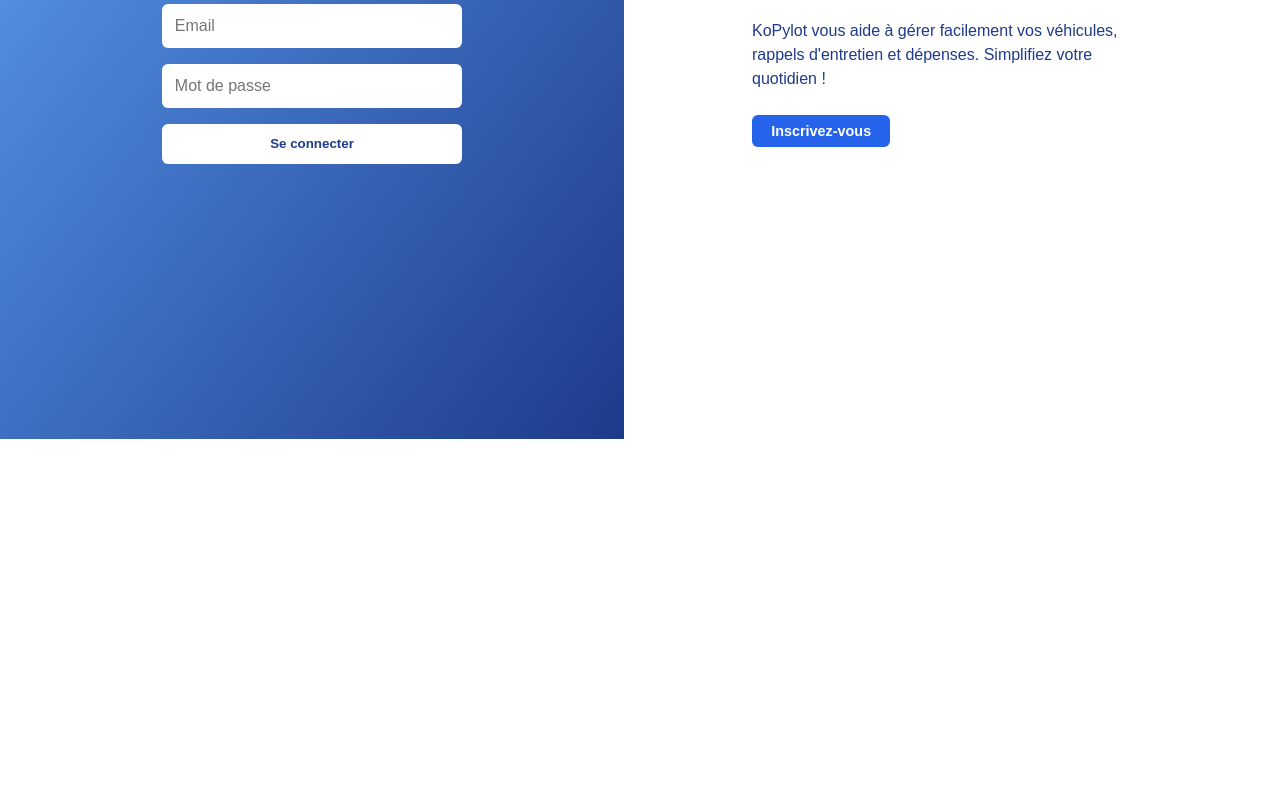
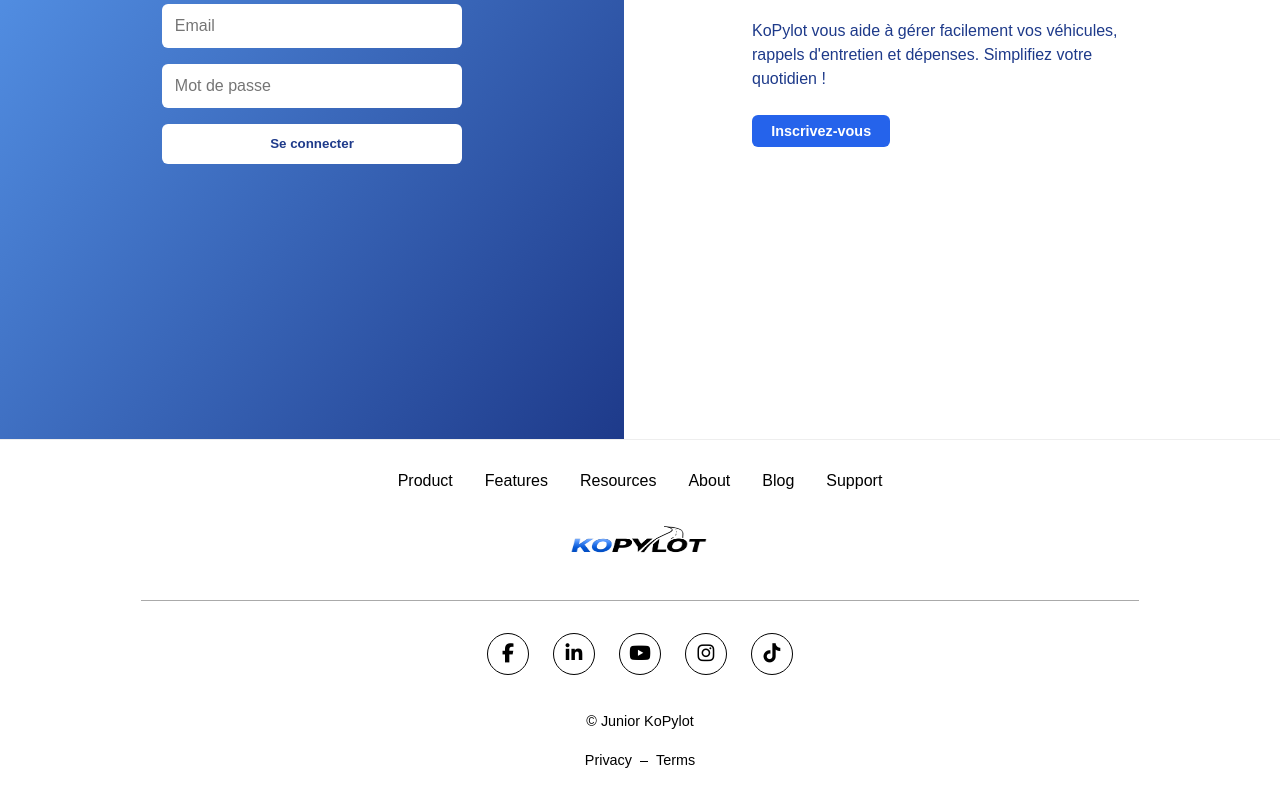
Before and after one commit to Roinuj22/KoPylot, a Next.js app: page /connexion in a window 1280 px wide. Shown: the part 361-1161 px from the top of the page. Before the commit the page ends 800 px from the top, so only its background shows below. Built offline with nearby package versions, Linux system fonts and the light colour scheme.

Commit message:
Navbar and Footer crées

```diff
--- /dev/null
+++ b/components/Footer.jsx
@@ -0,0 +1,47 @@
+import React from 'react';
+import Link from 'next/link';
+import Image from 'next/image';
+
+export default function Footer() {
+    return (
+        <footer className="footer">
+            <div className="footer-top">
+                <Link href="#">Product</Link>
+                <Link href="#">Features</Link>
+                <Link href="#">Resources</Link>
+                <Link href="#">About</Link>
+                <Link href="#">Blog</Link>
+                <Link href="#">Support</Link>
+            </div>
+
+            <div className="footer-logo">
+                <Image
+                    src="/image/Logo.png"
+                    alt="Logo KoPylot"
+                    width={150}
+                    height={50}
+                    priority
+                />
+            </div>
+
+            <hr className="footer-divider" />
+
+            <div className="footer-socials">
+                <a href="#"><i className="fab fa-facebook-f"></i></a>
+                <a href="#"><i className="fab fa-linkedin-in"></i></a>
+                <a href="#"><i className="fab fa-youtube"></i></a>
+                <a href="#"><i className="fab fa-instagram"></i></a>
+                <a href="#"><i className="fab fa-tiktok"></i></a>
+            </div>
+
+            <div className="footer-bottom">
+                <p>© Junior KoPylot</p>
+                <div className="footer-links">
+                    <Link href="#">Privacy</Link>
+                    <span>–</span>
+                    <Link href="#">Terms</Link>
+                </div>
+            </div>
+        </footer>
+    );
+}
--- /dev/null
+++ b/components/Navbar.jsx
@@ -0,0 +1,48 @@
+import React, { useState } from 'react';
+import Link from 'next/link';
+import Image from 'next/image';
+
+export default function Navbar() {
+    const [isMenuOpen, setIsMenuOpen] = useState(false);
+
+    const toggleMenu = () => {
+        setIsMenuOpen(!isMenuOpen);
+    };
+
+    return (
+        <nav className="navbar">
+            <div className="nav-left">
+                <Image
+                    src="/image/Logo.png"
+                    alt="Logo KoPylot"
+                    width={150}
+                    height={50}
+                    className="logo-image"
+                    priority
+                />
+            </div>
+
+            <div className="nav-center">
+                <Link href="/MesVehicules">Mes véhicules</Link>
+                <Link href="/rappels">Rappels</Link>
+                <Link href="/checklist">Checklist</Link>
+                <Link href="#">Suivi des dépenses</Link>
+                <Link href="/rapportVehicule">Rapport véhicule</Link>
+            </div>
+
+            <div className="nav-right">
+                <button className="profile-button" onClick={toggleMenu}>
+                    👤
+                </button>
+                {isMenuOpen && (
+                    <div className="profile-popup">
+                        <Link href="/profil">Mon profil</Link>
+                        <Link href="/documents">Documents</Link>
+                        <Link href="/parametres">Paramètres</Link>
+                        <Link href="/" className="logout">Se déconnecter</Link>
+                    </div>
+                )}
+            </div>
+        </nav>
+    );
+}
--- a/package.json
+++ b/package.json
@@ -7,6 +7,7 @@
     "start": "next start"
   },
   "dependencies": {
+    "@fortawesome/fontawesome-free": "^6.7.2",
     "firebase": "^11.6.0",
     "framer-motion": "^12.6.3",
     "lucide-react": "^0.503.0",
--- a/pages/_app.js
+++ b/pages/_app.js
@@ -10,8 +10,24 @@
 import '../styles/rappels.css';
 import '../styles/cheecklist.css';
 import '../styles/rapportVehicule.css';
+import '../styles/navbar.css';
+import '../styles/footer.css';
 
 
+import Navbar from '../components/Navbar';
+import Footer from '../components/Footer';
+import '@fortawesome/fontawesome-free/css/all.min.css';
+
 export default function MyApp({ Component, pageProps }) {
-  return <Component {...pageProps} />;
+    const showNavbar = !Component.noNavbar; // on vérifie la clé
+
+    return (
+        <>
+            {showNavbar && <Navbar />}
+
+            <Component {...pageProps} />
+
+            <Footer />
+        </>
+    );
 }
--- a/pages/accueilApresConnexion.jsx
+++ b/pages/accueilApresConnexion.jsx
@@ -76,23 +76,25 @@
     }
 
     return (
-        <div className="page-connectee">
+         <div className="page-connectee">
             {/* === NAVBAR CONNECTÉE === */}
-            <nav className="navbar-connectee">
-                <div className="nav-left">
-                    <a href="/MesVehicules">Mes véhicules</a>
-                    <a href="/rappels">Rappels</a>
-                    <a href="/cheecklist">Checklist</a>
-                    <a href="#">Suivi des dépenses</a>
-                    <a href="/rapportVehicule">Rapport véhicule</a>
-                </div>
-                <div className="nav-center logo">KoPylot</div>
-                <div className="nav-right">
-                    <a href="/profil" className="profile-icon" style={{ textDecoration: "none", fontSize: "1.8rem", color: "#0557d5" }}>
-                        👤
-                    </a>
-                </div>
-            </nav>
+            {/* */}
+            {/*<nav className="navbar-connectee">*/}
+            {/*    <div className="nav-left">*/}
+            {/*        <a href="/MesVehicules">Mes véhicules</a>*/}
+            {/*        <a href="/rappels">Rappels</a>*/}
+            {/*        <a href="/cheecklist">Checklist</a>*/}
+            {/*        <a href="#">Suivi des dépenses</a>*/}
+            {/*        <a href="/rapportVehicule">Rapport véhicule</a>*/}
+            {/*    </div>*/}
+            {/*    <div className="nav-center logo">KoPylot</div>*/}
+            {/*    <div className="nav-right">*/}
+            {/*        <a href="/profil" className="profile-icon" style={{ textDecoration: "none", fontSize: "1.8rem", color: "#0557d5" }}>*/}
+            {/*            👤*/}
+            {/*        </a>*/}
+            {/*    </div>*/}
+            {/*</nav>*/}
+
 
             {/* === DASHBOARD === */}
             <div className="dashboard-contenu">
--- a/pages/connexion.jsx
+++ b/pages/connexion.jsx
@@ -1,5 +1,6 @@
 import React, { useState, useEffect } from "react";
 import { useRouter } from "next/router";
+import AccueilApresConnexion from "./accueilApresConnexion";
 
 export default function ConnexionPage() {
     const router = useRouter();
@@ -89,3 +90,6 @@
         </div>
     );
 }
+
+// bar de navigation
+ConnexionPage.noNavbar = true;
--- a/pages/index.jsx
+++ b/pages/index.jsx
@@ -24,12 +24,15 @@
         return () => window.removeEventListener('scroll', handleScroll);
     }, []);
 
+
+
     const features = [
         {
             title: "Rappels d'entretien",
             description: "Ne ratez plus aucune révision ou contrôle technique. On vous alerte au bon moment, sans stress.",
             image: "/image/Rappel.jpg",
         },
+
         {
             title: "Checklist",
             description: "Inspectez facilement votre véhicule avec notre checklist guidée. Parfait avant un long trajet ou un contrôle mensuel.",
@@ -125,4 +128,9 @@
             </div>
         </div>
     );
+
+
 }
+
+// bar de navigation
+HomePage.noNavbar = true;
--- /dev/null
+++ b/styles/footer.css
@@ -0,0 +1,93 @@
+.footer {
+    padding: 2rem 1rem;
+    text-align: center;
+    background-color: #fff;
+    border-top: 1px solid #eee;
+    color: #000;
+    font-family: sans-serif;
+}
+
+/* Top links */
+.footer-top {
+    display: flex;
+    justify-content: center;
+    flex-wrap: wrap;
+    gap: 2rem;
+    margin-bottom: 1.5rem;
+}
+
+.footer-top a {
+    text-decoration: none;
+    color: #000;
+    font-weight: 500;
+    transition: color 0.3s;
+}
+
+.footer-top a:hover {
+    color: #555;
+}
+
+/* Logo */
+.footer-logo {
+    margin: 1.5rem 0;
+}
+
+/* Divider */
+.footer-divider {
+    border: none;
+    border-top: 1px solid #aaa;
+    margin: 2rem auto;
+    width: 80%;
+}
+
+/* Socials */
+.footer-socials {
+    display: flex;
+    justify-content: center;
+    gap: 1.5rem;
+    margin-bottom: 1.5rem;
+}
+
+.footer-socials a {
+    display: flex;
+    align-items: center;
+    justify-content: center;
+    width: 40px;
+    height: 40px;
+    border: 1px solid #000;
+    border-radius: 50%;
+    text-decoration: none;
+    color: #000;
+    font-size: 1.2rem;
+    transition: background-color 0.3s, color 0.3s;
+}
+
+.footer-socials a:hover {
+    background-color: #000;
+    color: #fff;
+}
+
+/* Bottom */
+.footer-bottom {
+    display: flex;
+    flex-direction: column;
+    align-items: center;
+    gap: 0.5rem;
+    font-size: 0.9rem;
+}
+
+.footer-links {
+    display: flex;
+    align-items: center;
+    gap: 0.5rem;
+}
+
+.footer-links a {
+    text-decoration: none;
+    color: #000;
+    transition: color 0.3s;
+}
+
+.footer-links a:hover {
+    color: #555;
+}
--- /dev/null
+++ b/styles/navbar.css
@@ -0,0 +1,134 @@
+/* ===== NAVBAR ===== */
+.navbar {
+    display: flex;
+    justify-content: space-between;
+    align-items: center;
+    padding: 1rem 2rem;
+    background-color: #ffffff;
+    box-shadow: 0 2px 8px rgba(0, 0, 0, 0.08);
+    width: 100%;
+    position: relative;
+    min-height: 80px;
+    border-bottom: 1px solid #eee;
+}
+
+/* Logo à gauche */
+.nav-left {
+    display: flex;
+    align-items: center;
+    flex-shrink: 0;
+}
+
+.logo-image {
+    width: auto;
+    height: 80px;
+    object-fit: contain;
+}
+
+/* Liens au milieu */
+.nav-center {
+    display: flex;
+    gap: 2rem;
+    flex: 1;
+    justify-content: center;
+    align-items: center;
+}
+
+.nav-center a {
+    text-decoration: none;
+    color: #000; /* noir pro */
+    font-weight: 500;
+    font-size: 1rem;
+    position: relative;
+    transition: color 0.3s ease;
+}
+
+.nav-center a:hover {
+    color: #555; /* subtil changement */
+}
+
+/* Profil à droite */
+.nav-right {
+    display: flex;
+    align-items: center;
+    gap: 1rem;
+    flex-shrink: 0;
+    position: relative;
+    padding-right: 3rem;
+}
+
+.profile-button {
+    background: none;
+    border: none;
+    cursor: pointer;
+    font-size: 2.2rem;
+    color: #000;
+    transition: transform 0.2s;
+    display: flex;
+    align-items: center;
+    justify-content: center;
+}
+
+.profile-button:hover {
+    transform: scale(1.1);
+}
+
+/* Popup menu */
+.profile-popup {
+    position: absolute;
+    top: 60px;
+    right: 0;
+    background: white;
+    border: 1px solid #ddd;
+    border-radius: 8px;
+    box-shadow: 0 4px 8px rgba(0, 0, 0, 0.1);
+    width: 180px;
+    display: flex;
+    flex-direction: column;
+    z-index: 1000;
+}
+
+.profile-popup a {
+    padding: 0.75rem;
+    text-decoration: none;
+    color: #333;
+    text-align: center;
+    border-bottom: 1px solid #eee;
+    transition: background-color 0.3s;
+}
+
+.profile-popup a:hover {
+    background-color: #f5f5f5;
+}
+
+.logout {
+    background-color: #000;
+    color: white !important;
+    font-weight: 500;
+    border-bottom-left-radius: 8px;
+    border-bottom-right-radius: 8px;
+}
+
+.logout:hover {
+    background-color: #333;
+}
+
+/* ===== Responsive ===== */
+@media (max-width: 768px) {
+    .navbar {
+        flex-direction: column;
+        padding: 1rem;
+    }
+
+    .nav-center {
+        flex-wrap: wrap;
+        justify-content: center;
+        gap: 1rem;
+        margin-top: 1rem;
+    }
+
+    .nav-right {
+        justify-content: center;
+        margin-top: 1rem;
+    }
+}
```
Also changed, not shown: public/image/Logo.png (added), 1 other file (tests, documents, lock files or other folders).
